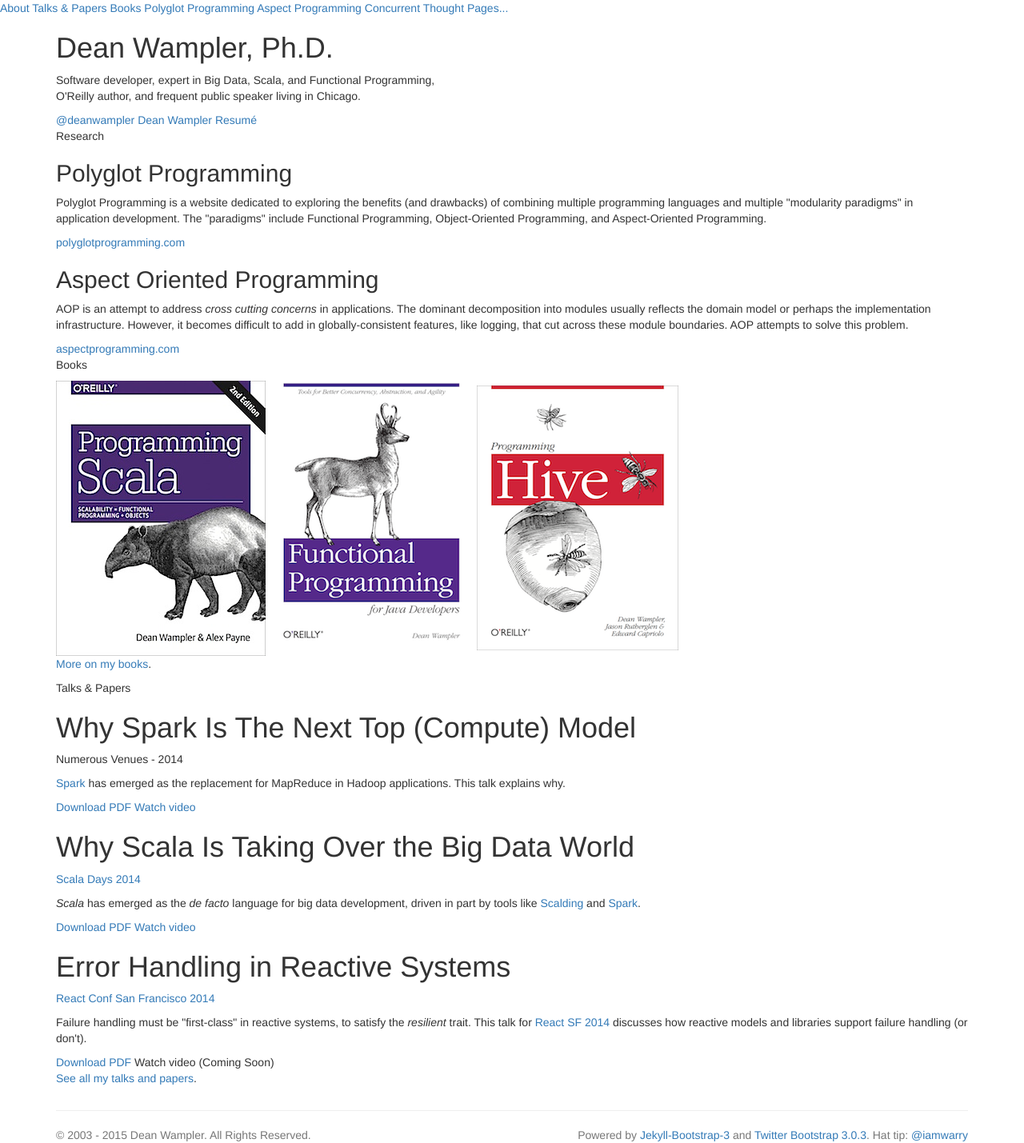
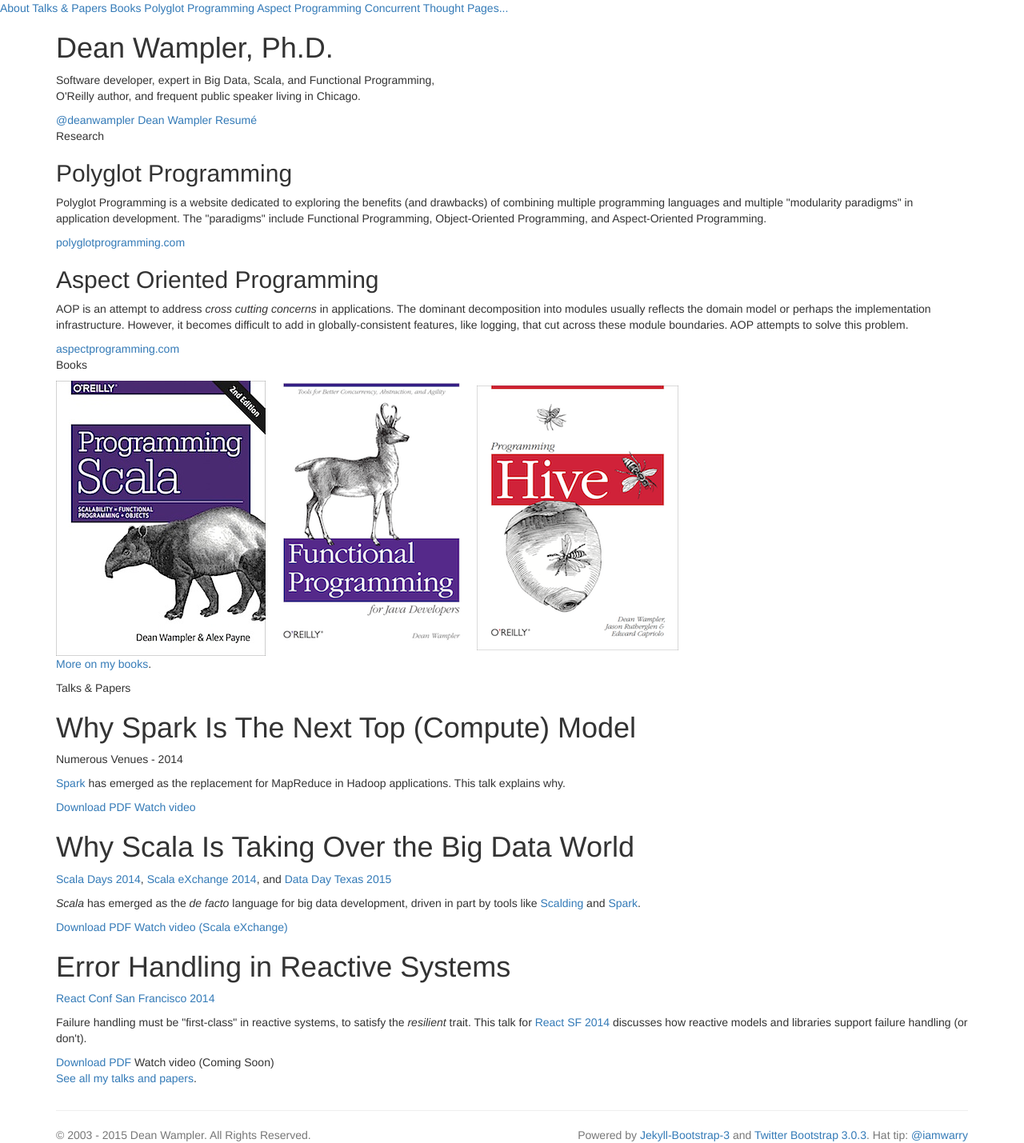
Before and after one commit to deanwampler/deanwampler.github.io, a Jekyll site: the page built from index.md, in a window 1280 px wide. Shown: the whole page at 80% size. Built offline with Jekyll 4.4.1, drawn with Linux system fonts in a browser that asks for light colours; nearby versions of some CDN libraries; library files that are not in the unit come from our copies.

Commit message:
Updated the video link for a talk.

```diff
--- a/index.md
+++ b/index.md
@@ -50,11 +50,11 @@
 
   <article class="talk">
     <h1>Why Scala Is Taking Over the Big Data World</h1>
-    <p class="talk-desc"><a href="http://www.scaladays.org/#schedule/Why-Scala-is-Taking-Over-the-Big-Data-World">Scala Days 2014</a></p>
+    <p class="talk-desc"><a href="http://www.scaladays.org/#schedule/Why-Scala-is-Taking-Over-the-Big-Data-World">Scala Days 2014</a>, <a href="https://skillsmatter.com/conferences/1948-scala-exchange-2014">Scala eXchange 2014</a>, and <a href="http://datadaytexas.com/">Data Day Texas 2015</a></p>
     <p><em>Scala</em> has emerged as the <em>de facto</em> language for big data development, driven in part by tools like <a href="https://github.com/twitter/scalding">Scalding</a> and <a href="http://spark.apache.org">Spark</a>.</p>
     <div class="more">
       <a href="WhyScalaIsTakingOverTheBigDataWorld.pdf" class="button-pdf">Download PDF</a>
-      <a href="https://parleys.com/play/53a7d2c5e4b0543940d9e544/chapter0/about" class="button-video">Watch video</a>
+      <a href="https://skillsmatter.com/skillscasts/5423-why-scala-is-taking-over-the-big-data-world" class="button-video">Watch video (Scala eXchange)</a>
     </div>
   </article>
 
```
Also changed, not shown: polyglotprogramming/papers/index.md (+3 -3 lines).
